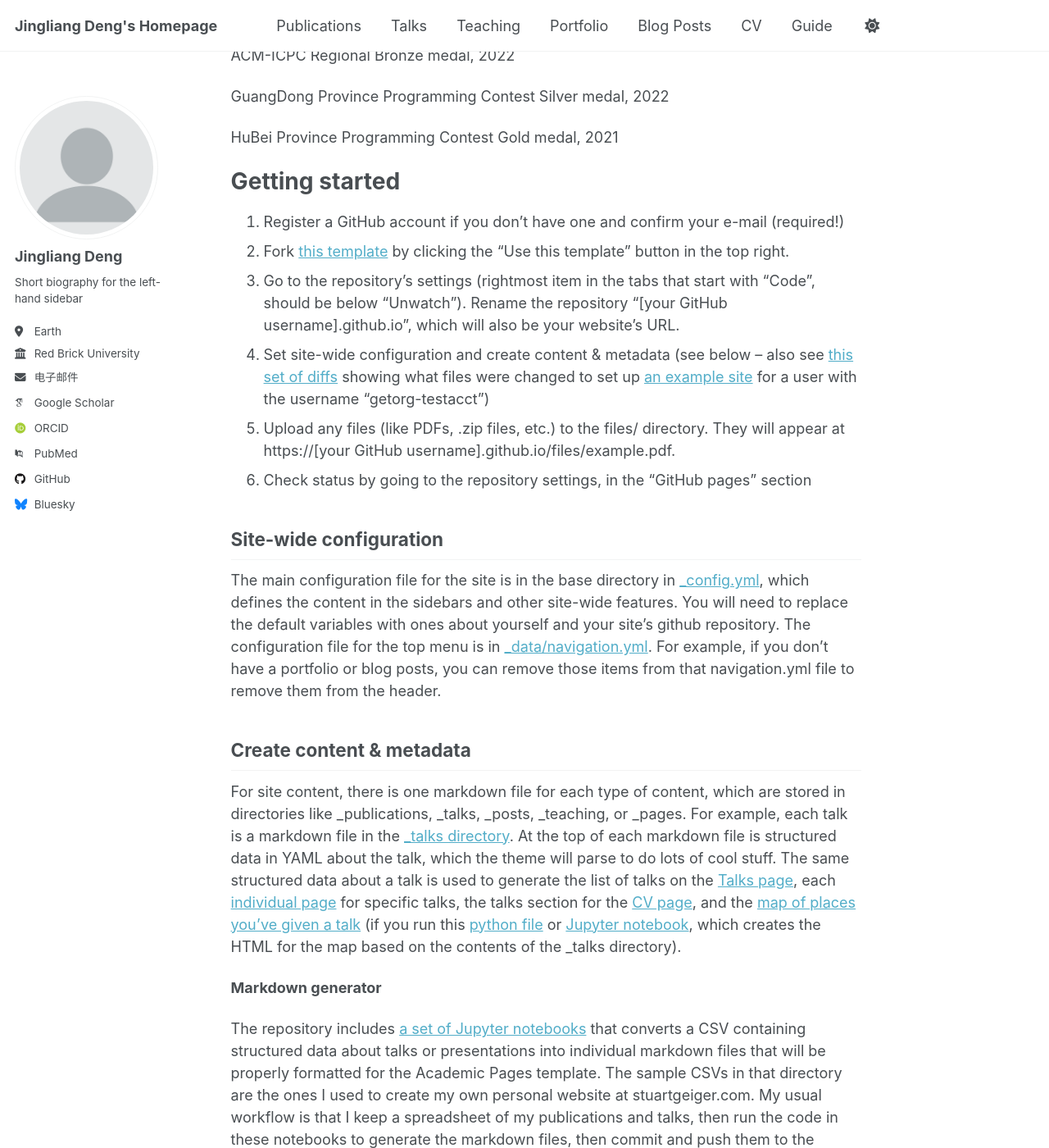
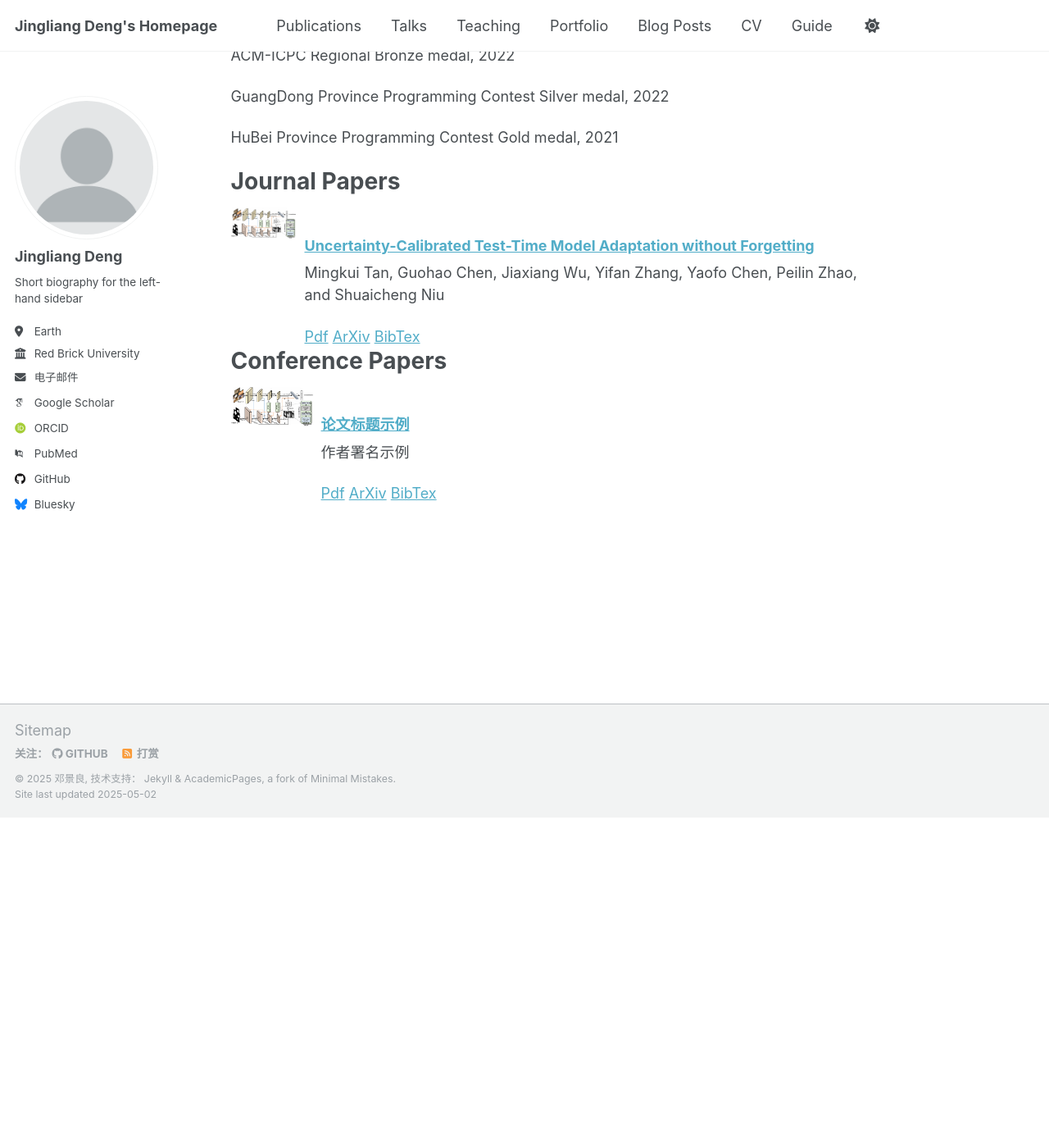
Before and after one commit to dengjl-hub/dengjl-hub.github.io, a Jekyll site: the page built from _pages/about.md, in a window 1280 px wide and 1400 px high, scrolled down 617 px. Shown: the whole window at 82% size. Built offline with Jekyll 4.4.1, drawn with Linux system fonts in a browser that asks for light colours; some web fonts are replaced; after the commit the page ends 1614 px from its top, so only the background shows below that; some of the changed text lies outside the part shown.

Commit message:
Update about.md
add journal conf

```diff
--- a/_pages/about.md
+++ b/_pages/about.md
@@ -32,54 +32,30 @@ GuangDong Province Programming Contest Silver medal, 2022
 
 HuBei Province Programming Contest Gold medal, 2021
 
-Getting started
-======
-1. Register a GitHub account if you don't have one and confirm your e-mail (required!)
-1. Fork [this template](https://github.com/dengjl-hub/dengjl-hub.github.io) by clicking the "Use this template" button in the top right.
-1. Go to the repository's settings (rightmost item in the tabs that start with "Code", should be below "Unwatch"). Rename the repository "[your GitHub username].github.io", which will also be your website's URL.
-1. Set site-wide configuration and create content & metadata (see below -- also see [this set of diffs](http://archive.is/3TPas) showing what files were changed to set up [an example site](https://getorg-testacct.github.io) for a user with the username "getorg-testacct")
-1. Upload any files (like PDFs, .zip files, etc.) to the files/ directory. They will appear at https://[your GitHub username].github.io/files/example.pdf.
-1. Check status by going to the repository settings, in the "GitHub pages" section
-
-Site-wide configuration
-------
-The main configuration file for the site is in the base directory in [_config.yml](https://github.com/dengjl-hub/dengjl-hub.github.io/blob/master/_config.yml), which defines the content in the sidebars and other site-wide features. You will need to replace the default variables with ones about yourself and your site's github repository. The configuration file for the top menu is in [_data/navigation.yml](https://github.com/dengjl-hub/dengjl-hub.github.io/blob/master/_data/navigation.yml). For example, if you don't have a portfolio or blog posts, you can remove those items from that navigation.yml file to remove them from the header.
-
-Create content & metadata
-------
-For site content, there is one markdown file for each type of content, which are stored in directories like _publications, _talks, _posts, _teaching, or _pages. For example, each talk is a markdown file in the [_talks directory](https://github.com/dengjl-hub/dengjl-hub.github.io/tree/master/_talks). At the top of each markdown file is structured data in YAML about the talk, which the theme will parse to do lots of cool stuff. The same structured data about a talk is used to generate the list of talks on the [Talks page](https://dengjl-hub.github.io/talks), each [individual page](https://dengjl-hub.github.io/talks/2012-03-01-talk-1) for specific talks, the talks section for the [CV page](https://dengjl-hub.github.io/cv), and the [map of places you've given a talk](https://dengjl-hub.github.io/talkmap.html) (if you run this [python file](https://github.com/dengjl-hub/dengjl-hub.github.io/blob/master/talkmap.py) or [Jupyter notebook](https://github.com/dengjl-hub/dengjl-hub.github.io/blob/master/talkmap.ipynb), which creates the HTML for the map based on the contents of the _talks directory).
-
-**Markdown generator**
-
-The repository includes [a set of Jupyter notebooks](https://github.com/dengjl-hub/dengjl-hub.github.io/tree/master/markdown_generator
-) that converts a CSV containing structured data about talks or presentations into individual markdown files that will be properly formatted for the Academic Pages template. The sample CSVs in that directory are the ones I used to create my own personal website at stuartgeiger.com. My usual workflow is that I keep a spreadsheet of my publications and talks, then run the code in these notebooks to generate the markdown files, then commit and push them to the GitHub repository.
-
-How to edit your site's GitHub repository
-------
-Many people use a git client to create files on their local computer and then push them to GitHub's servers. If you are not familiar with git, you can directly edit these configuration and markdown files directly in the github.com interface. Navigate to a file (like [this one](https://github.com/dengjl-hub/dengjl-hub.github.io/blob/master/_talks/2012-03-01-talk-1.md) and click the pencil icon in the top right of the content preview (to the right of the "Raw | Blame | History" buttons). You can delete a file by clicking the trashcan icon to the right of the pencil icon. You can also create new files or upload files by navigating to a directory and clicking the "Create new file" or "Upload files" buttons.
-
-Example: editing a markdown file for a talk
-![Editing a markdown file for a talk](/images/editing-talk.png)
-
-For more info
-------
-More info about configuring Academic Pages can be found in [the guide](https://dengjl-hub.github.io/markdown/), the [growing wiki](https://github.com/dengjl-hub/dengjl-hub.github.io/wiki), and you can always [ask a question on GitHub](https://github.com/dengjl-hub/dengjl-hub.github.io/discussions). The [guides for the Minimal Mistakes theme](https://mmistakes.github.io/minimal-mistakes/docs/configuration/) (which this theme was forked from) might also be helpful.
-
-Journals
-----------
-<div>
-  <table>
-  {% for post in site.journals_main reversed %}
-    <tr>{% include publication.html %}</tr>
-  {% endfor %}
-  </table>
-   <a href="/journals/">
-    <button class="btn btn--readmore">Read more <font size="1">>></font></button>
-  </a>
+# Journal Papers
+<div style="display: flex;">
+  <div style="width: 100px;">
+    <img src="/files/thumbnails/ufo.jpg" alt="thumbnail1">
+  </div>
+  <div style="margin-left: 10px;">
+    <h3><a href="/files/publications/ufo.pdf">Uncertainty-Calibrated Test-Time Model Adaptation without Forgetting</a></h3>
+    <p>Mingkui Tan, Guohao Chen, Jiaxiang Wu, Yifan Zhang, Yaofo Chen, Peilin Zhao, and Shuaicheng Niu</p>
+    <a href="/files/publications/ufo.pdf">Pdf</a>
+    <a href="/files/publications/ufo.pdf">ArXiv</a>
+    <a href="/files/bibtex/ufo.txt">BibTex</a>
+  </div>
 </div>
 
-<!-- <div margin-bottom:100px>
-  <a href="/journals/">
-    <button class="btn btn--readmore">Read more <font size="1">>></font></button>
-  </a>
-</div>  -->
+# Conference Papers
+<div style="display: flex;">
+  <div style="width: 100px;">
+    <img src="/files/thumbnails/ufo.jpg" alt="thumbnail2">
+  </div>
+  <div style="margin-left: 10px;">
+    <h3><a href="/files/publications/ufo.pdf">论文标题示例</a></h3>
+    <p>作者署名示例</p>
+    <a href="/files/publications/ufo.pdf">Pdf</a>
+    <a href="/files/publications/ufo.pdf">ArXiv</a>
+    <a href="/files/bibtex/ufo.txt">BibTex</a>
+  </div>
+</div>
```
